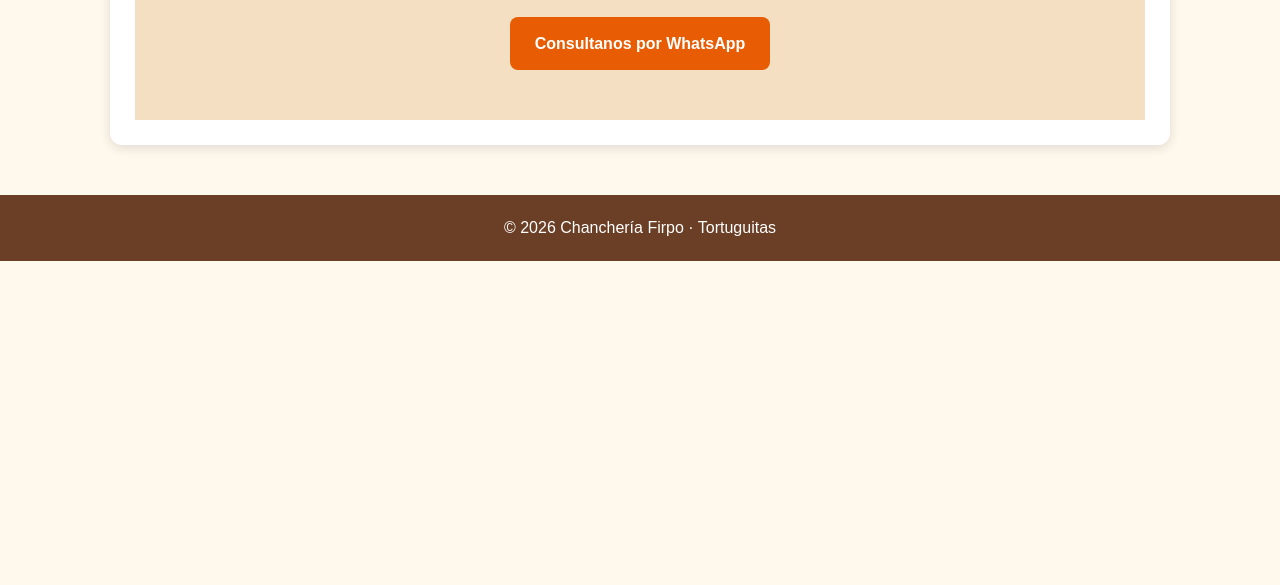
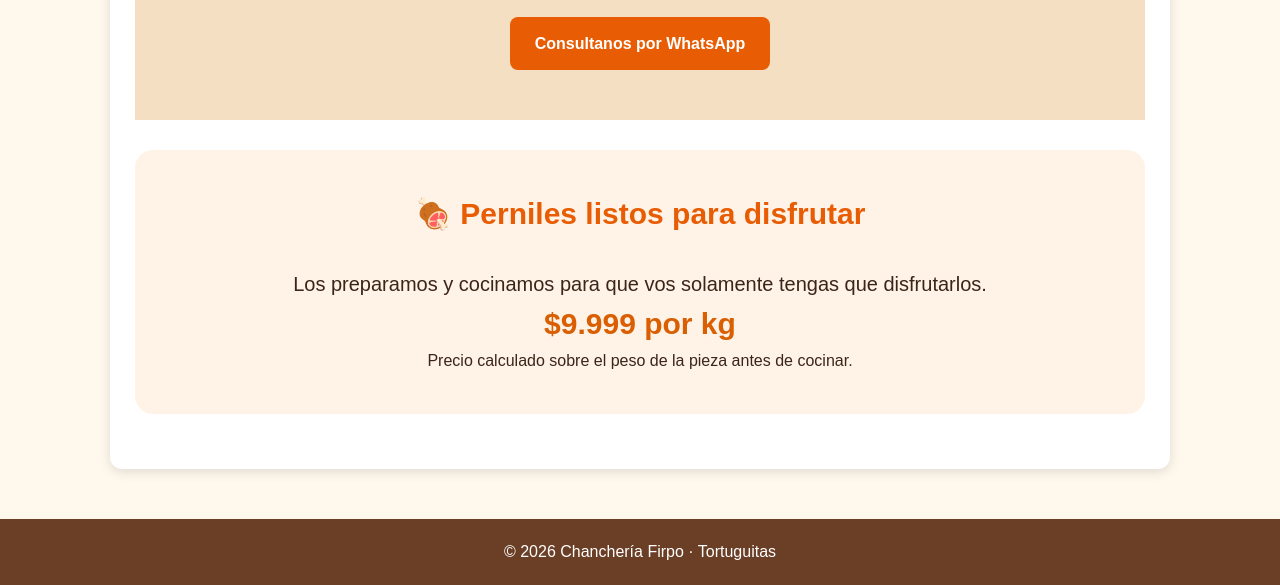
Before and after one commit to firpocarolina548-sudo/chancheriafirpo, a plain HTML site: page index.html in a window 1280 px wide. Shown: the part 4221-4806 px from the top of the page. Before the commit the page ends 4482 px from the top, so only its background shows below. Drawn offline with Linux system fonts and the light colour scheme.

Commit message:
Update index.html

```diff
--- a/index.html
+++ b/index.html
@@ -384,6 +384,19 @@
         Consultanos por WhatsApp
       </a>
     </section>
+
+          <section style="background:#fff3e8; text-align:center; padding:40px 20px; border-radius:18px; margin:30px auto;">
+  <h2>🍖 Perniles listos para disfrutar</h2>
+  <p style="font-size:20px;">
+    Los preparamos y cocinamos para que vos solamente tengas que disfrutarlos.
+  </p>
+  <p style="font-size:30px; font-weight:bold; color:#d95f02;">
+    $9.999 por kg
+  </p>
+  <p style="font-size:16px;">
+    Precio calculado sobre el peso de la pieza antes de cocinar.
+  </p>
+</section>
   </main>
 
   <footer>
```
